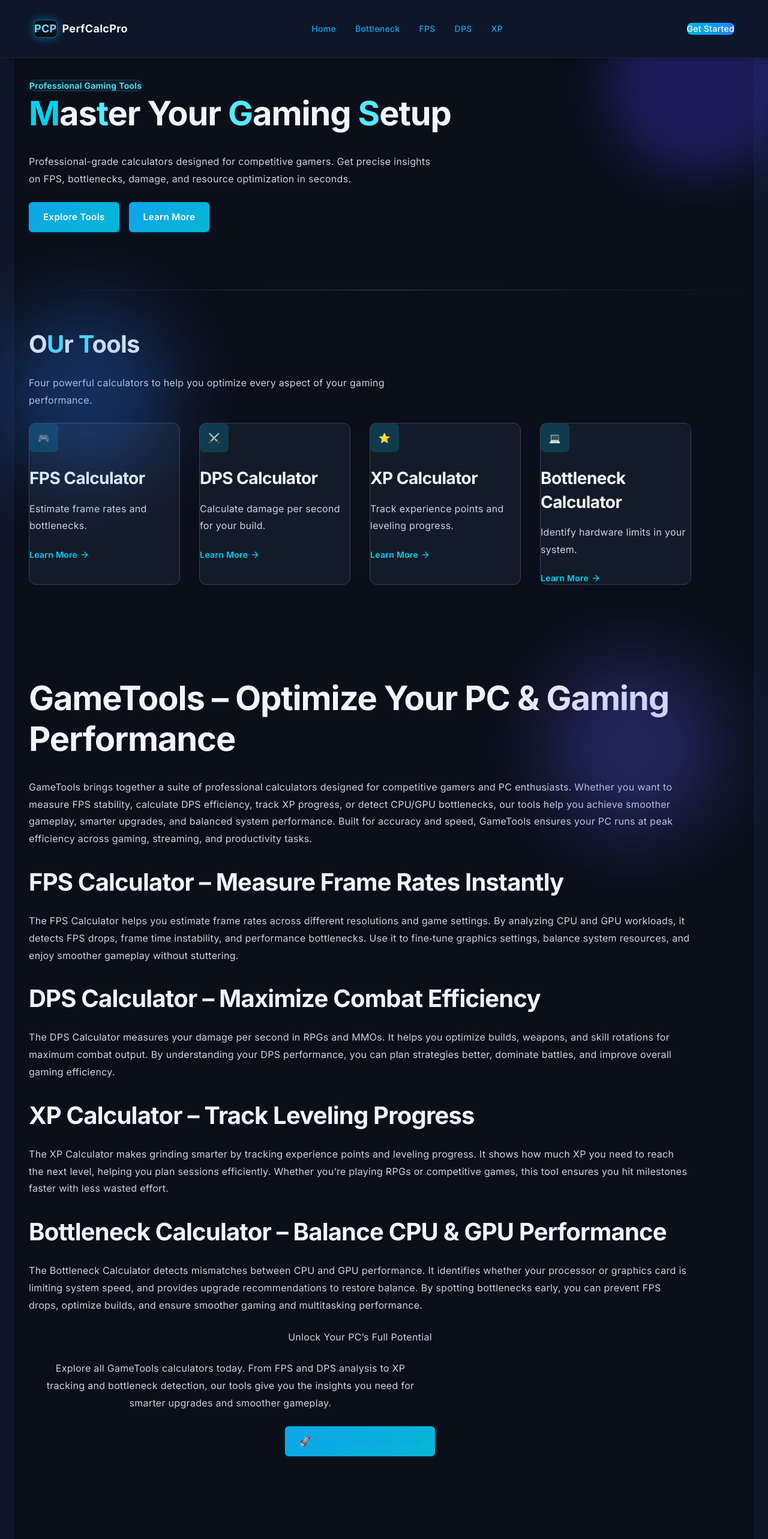
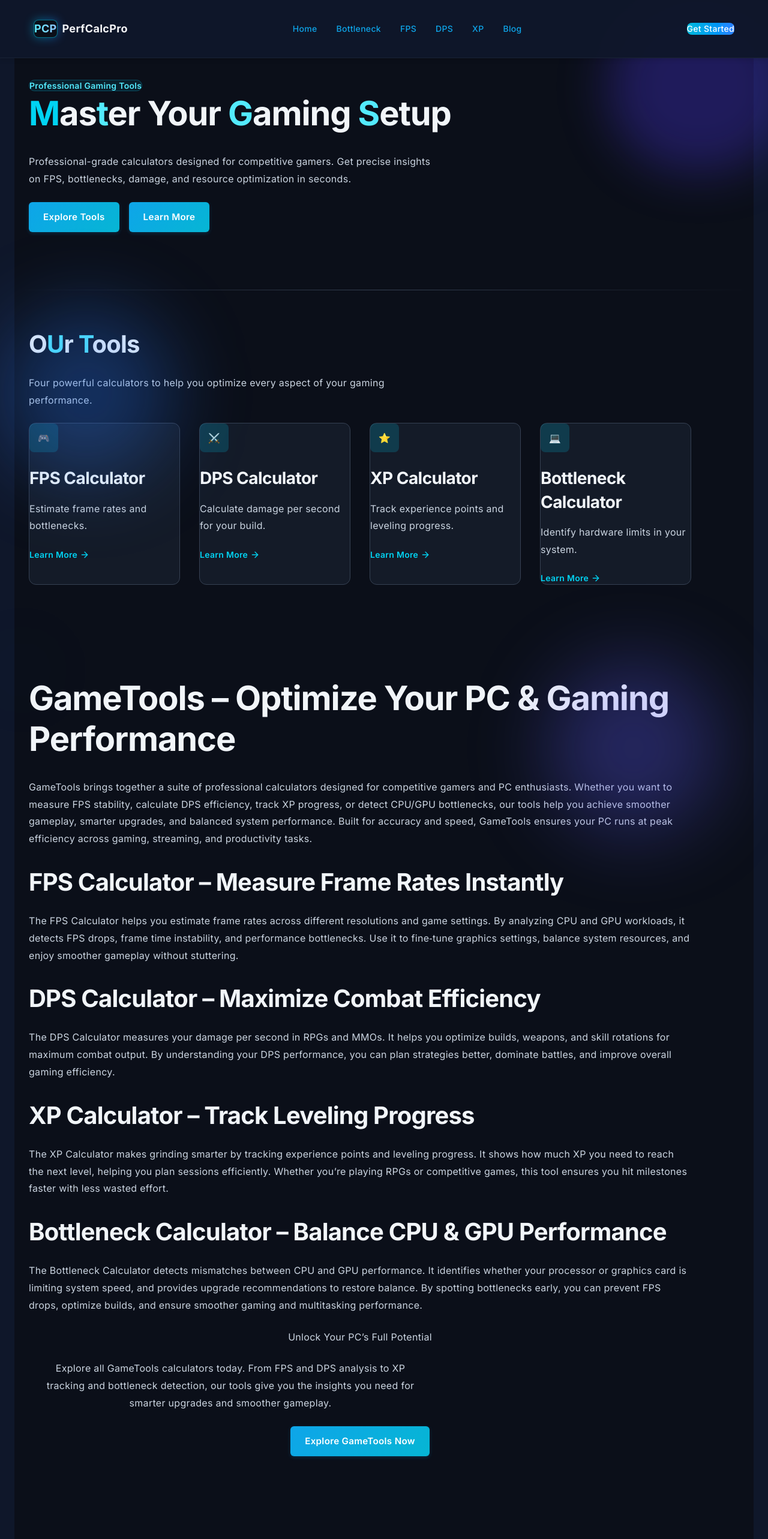
Before and after one commit to rawaisrtasleem-lab/perfcalc, a Next.js app: page / in a window 1280 px wide. Shown: the top 2566 px of the page at 60% size. Built offline with nearby package versions, Linux system fonts and the light colour scheme.

Commit message:
Updated GTA 6 article

```diff
--- a/src/app/layout.js
+++ b/src/app/layout.js
@@ -34,6 +34,7 @@ export default function RootLayout({ children }) {
   return (
     <html lang="en">
       <head>
+        <link rel="icon" href="/favicon.ico" type="image/svg+xml" />
         <meta charSet="UTF-8" />
         <meta name="viewport" content="width=device-width, initial-scale=1, maximum-scale=5" />
         <meta name="theme-color" content="#0B0F19" />
--- a/src/components/layout/Navbar.jsx
+++ b/src/components/layout/Navbar.jsx
@@ -14,6 +14,8 @@ export default function Navbar() {
     { label: "FPS", href: "/tools/fps-calculator" },
     { label: "DPS", href: "/tools/dps-calculator" },
     { label: "XP", href: "/tools/xp-calculator" },
+    { label: "Blog", href: "/blog" },
+
   ];
 
   // Close menu when window resizes to desktop size
--- a/src/components/ui/Homeseo.jsx
+++ b/src/components/ui/Homeseo.jsx
@@ -70,11 +70,14 @@ export default function Homeseo() {
           Explore all GameTools calculators today. From FPS and DPS analysis to XP tracking and bottleneck detection,
           our tools give you the insights you need for smarter upgrades and smoother gameplay.
         </p>
-        <button className="px-8 py-4 bg-gradient-to-r from-cyan-500 to-blue-500 text-black font-bold rounded-lg hover:from-cyan-400 hover:to-blue-400 transition-colors">
-          🚀<Link href="/tools/bottleneck-calculator" className="text-black font-bold">
+      <Link href="/tools/bottleneck-calculator" >
+        <button className="px-6 md:px-16 py-3 md:py-4 bg-cyan-500 text-black font-semibold rounded-lg hover:bg-cyan-400 transition-colors">
+
+
             Explore GameTools Now
-          </Link>
+
         </button>
+        </Link>
       </div>
     </section>
   )
```
Also changed, not shown: public/favicon.svg (added).
